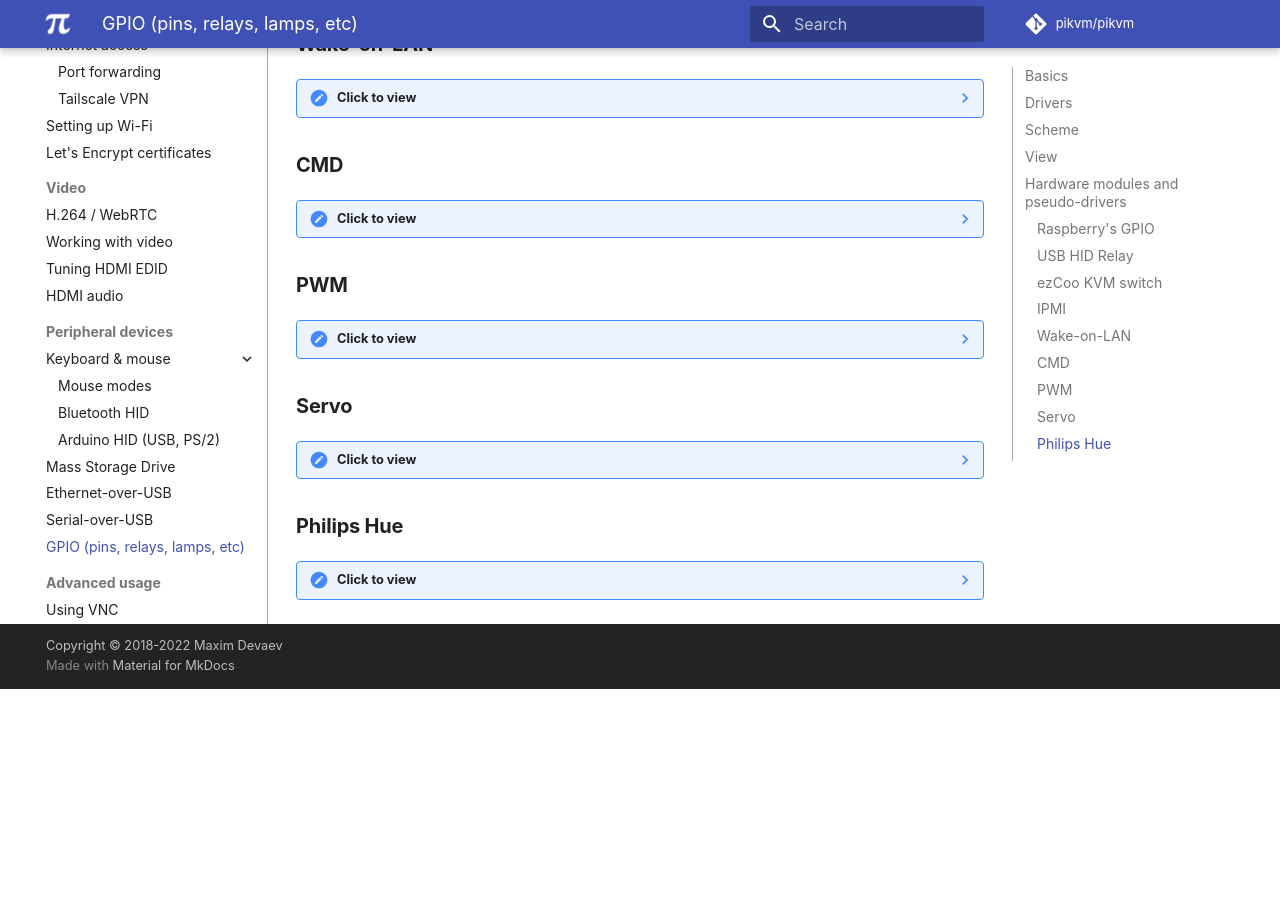
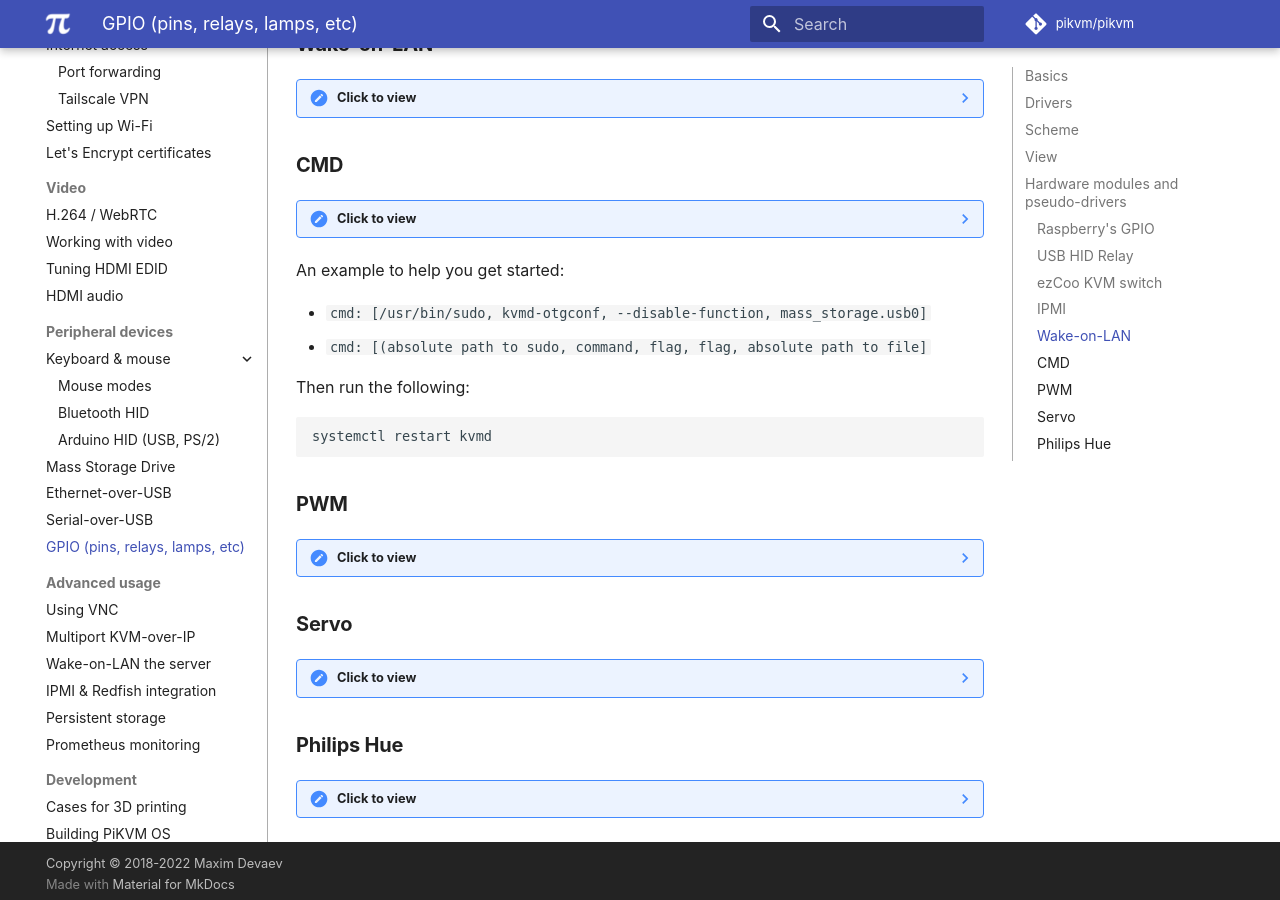
Before and after one commit to pikvm/pikvm, an MkDocs documentation site: the page built from docs/gpio.md, in a window 1280 px wide and 900 px high, scrolled down 6201 px. Built offline with MkDocs 1.6.1 and Material for MkDocs 9.7.7, drawn with Linux system fonts in a browser that asks for light colours; some web fonts are replaced; comment, search, counter and statistics services are not loaded; before the commit the page ends 6890 px from its top, so only the background shows below that.

Commit message:
Update gpio.md (#837)
* Update gpio.md

````diff
--- a/docs/gpio.md
+++ b/docs/gpio.md
@@ -325,6 +325,16 @@
                     - ["reboot_button|confirm|Reboot PiKVM"]
     ```
 
+An example to help you get started:
+
+* `cmd: [/usr/bin/sudo, kvmd-otgconf, --disable-function, mass_storage.usb0]`
+* `cmd: [(absolute path to sudo, command, flag, flag, absolute path to file]`
+
+Then run the following:
+
+```
+systemctl restart kvmd
+```
 
 ### PWM
 ??? note "Click to view"
````
